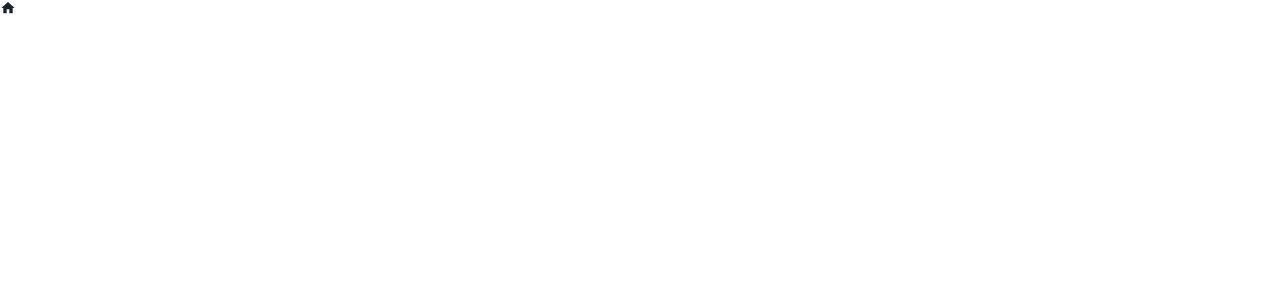
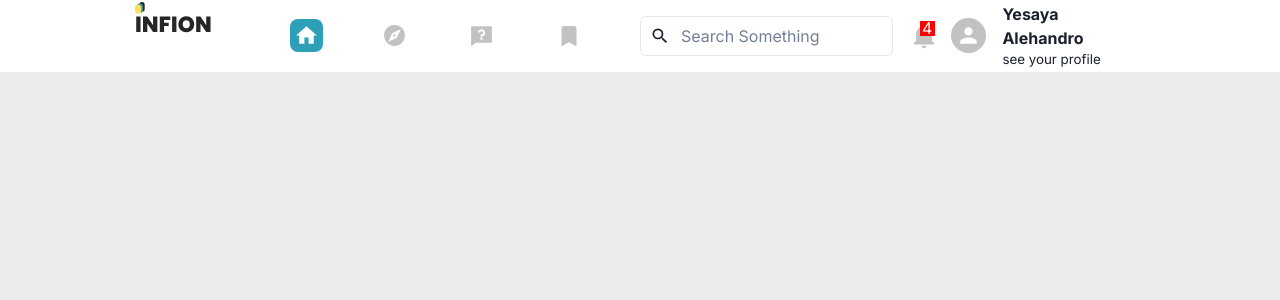
Before and after one commit to andros3c/infion-recreate-fe, a Next.js app: page /home in a window 1280 px wide. Shown: the top 300 px of the page. Built offline with nearby package versions, Linux system fonts and the light colour scheme.

Commit message:
feat: navigation bar

```diff
--- a/src/components/NavigationBar/index.js
+++ b/src/components/NavigationBar/index.js
@@ -1,9 +1,107 @@
-import { Flex, Icon } from "@chakra-ui/react";
+"use client";
+
+import {
+  Circle,
+  Flex,
+  Icon,
+  Input,
+  InputGroup,
+  InputLeftElement,
+  Square,
+  Text,
+} from "@chakra-ui/react";
 import { MdHome } from "react-icons/md";
+import { MdExplore } from "react-icons/md";
+import { RiQuestionnaireFill } from "react-icons/ri";
+import { MdSearch } from "react-icons/md";
+import { BsBookmarkFill } from "react-icons/bs";
+import { IoMdNotifications } from "react-icons/io";
+import { MdPerson } from "react-icons/md";
+import Image from "next/image";
+import { colors } from "@/theme/foundations/colors";
+
 const NavigationBar = () => {
   return (
-    <Flex w="100%">
-      <Icon as={MdHome}></Icon>
+    <Flex w="100%" h="9%" bgColor={"white"}>
+      <Flex h="100%%" w="100%" px="135px" alignItems="center">
+        <Flex w="100%" h="100%%">
+          <Flex w="10%" h="100%" alignItems="center">
+            <Image
+              src={"/infion-small-logo.svg"}
+              width={80}
+              alt="infion-small-logo"
+              height={20}
+            />
+          </Flex>
+          <Flex w="40%" justifyContent="space-evenly" alignItems="center">
+            <Flex p=".25em" bgColor={"primary"} borderRadius={"8px"}>
+              <Icon as={MdHome} w="25px" h="25px" color="white" />
+            </Flex>
+            <Flex p=".25em" borderRadius={"8px"}>
+              <Icon
+                as={MdExplore}
+                w="25px"
+                h="25px"
+                color={colors.myColor.black[200]}
+              />
+            </Flex>
+            <Flex p=".25em" borderRadius={"8px"}>
+              <Icon
+                as={RiQuestionnaireFill}
+                w="25px"
+                h="25px"
+                color={colors.myColor.black[200]}
+              />
+            </Flex>
+            <Flex p=".40em" borderRadius={"8px"}  >
+              <Icon
+                as={BsBookmarkFill}
+                w="20px"
+                h="20px"
+                color={colors.myColor.black[200]}
+              />
+            </Flex>
+          </Flex>
+          <Flex w="25%" alignItems="center">
+            <InputGroup w={"100%"}>
+              <InputLeftElement>
+                <Icon as={MdSearch} w="20px" h="20px" />
+              </InputLeftElement>
+              <Input placeholder="Search Something" />
+            </InputGroup>
+          </Flex>
+          <Flex w="25%" justifyContent={"space-evenly"} alignItems={"center"}>
+            <Flex position="relative" w="10%">
+              <Icon
+                as={IoMdNotifications}
+                w="30px"
+                h="30px"
+                color={colors.myColor.black[200]}
+              />
+              <Square
+                size="15px"
+                color="white"
+                bg="red"
+                position="absolute"
+                top={0}
+                right={0}
+              >
+                <Text>4</Text>
+              </Square>
+            </Flex>
+            <Flex gap="1em" alignItems={"center"} w="70%">
+              <Circle size="35px" bg={colors.myColor.black[200]} color="white">
+                <Icon as={MdPerson} w="25px" h="25px" />
+              </Circle>
+
+              <Flex direction="column">
+                <Text fontWeight={"bold"}>Yesaya Alehandro</Text>
+                <Text fontSize={"smaller"}>see your profile</Text>
+              </Flex>
+            </Flex>
+          </Flex>
+        </Flex>
+      </Flex>
     </Flex>
   );
 };
--- a/src/views/Homepage.js
+++ b/src/views/Homepage.js
@@ -1,6 +1,11 @@
 import NavigationBar from "@/components/NavigationBar";
+import { Flex } from "@chakra-ui/react";
 
 const HomePage = () => {
-  return <NavigationBar />;
+  return (
+    <Flex w="100%" h="100vh" bgColor={"#EBEBEB"}>
+      <NavigationBar />
+    </Flex>
+  );
 };
 export default HomePage;
```
Also changed, not shown: public/infion-small-logo.svg (added).
